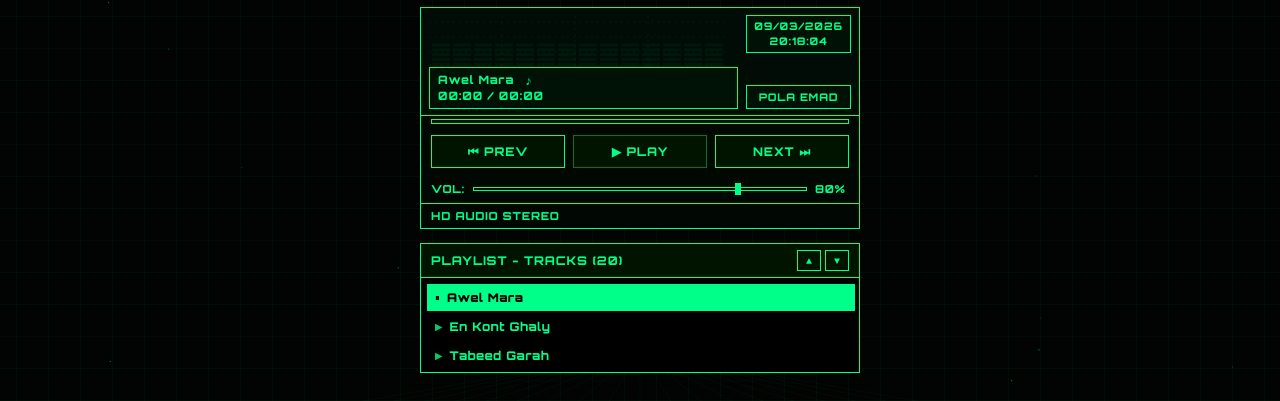
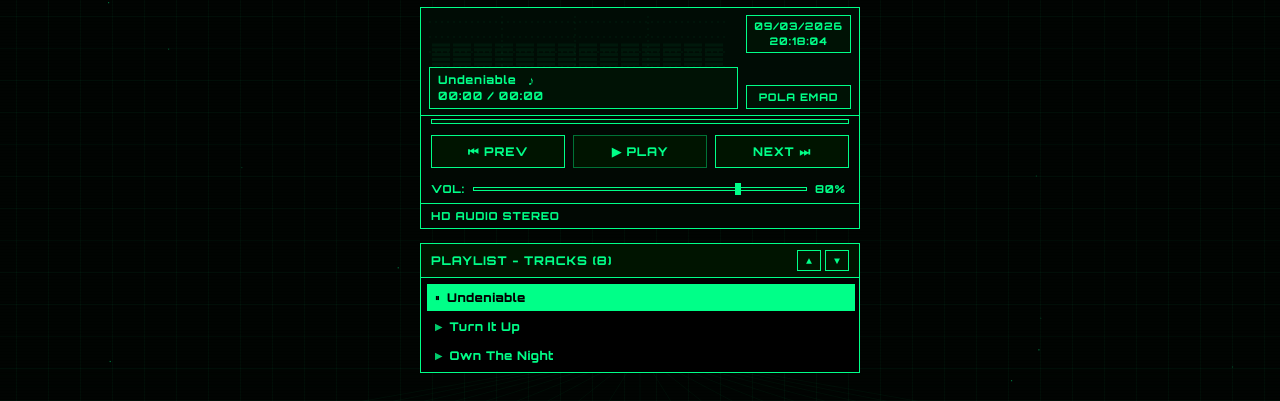
Before and after one commit to bolae700/RetroXat, a plain HTML site: page index.html in a window 1280 px wide. Shown: the part 208-609 px from the top of the page. Drawn offline with Linux system fonts and the light colour scheme.

Commit message:
Update index.html

```diff
--- a/index.html
+++ b/index.html
@@ -611,26 +611,15 @@ Favorites.init();
 // Audio Tracks (Add or edit song URLs directly here inside the code)
 // =========================================================================
 const tracks = [
-  { url: "https://audio.jukehost.co.uk/5ee755d6-40b0-11f1-a012-fa163edb0845", title: "Awel Mara" },
-  { url: "https://audio.jukehost.co.uk/57dbc729-40b0-11f1-a012-fa163edb0845", title: "En Kont Ghaly" },
-  { url: "https://audio.jukehost.co.uk/5a7f795f-40b0-11f1-a012-fa163edb0845", title: "Tabeed Garah" },
-  { url: "https://audio.jukehost.co.uk/5c7ed66a-40b0-11f1-a012-fa163edb0845", title: "Law" },
-  { url: "https://audio.jukehost.co.uk/56801fb4-40b0-11f1-a012-fa163edb0845", title: "Bahlm" },
-  { url: "https://audio.jukehost.co.uk/549779fd-40b0-11f1-a012-fa163edb0845", title: "Azaik" },
-  { url: "https://audio.jukehost.co.uk/5487685e-40b0-11f1-a012-fa163edb0845", title: "Bano" },
-  { url: "https://audio.jukehost.co.uk/582acc94-40b0-11f1-a012-fa163edb0845", title: "Einy" },
-  { url: "https://audio.jukehost.co.uk/577035af-40b0-11f1-a012-fa163edb0845", title: "Hagat" },
-  { url: "https://audio.jukehost.co.uk/57dbc729-40b0-11f1-a012-fa163edb0845", title: "Eskoti" },
-  { url: "https://audio.jukehost.co.uk/53a9b1e9-40b0-11f1-a012-fa163edb0845", title: "Ttghiri" },
-  { url: "https://audio.jukehost.co.uk/537d12a5-40b0-11f1-a012-fa163edb0845", title: "Ahbk Tany" },
-  { url: "https://audio.jukehost.co.uk/5c232bca-40b0-11f1-a012-fa163edb0845", title: "Nghna" },
-  { url: "https://audio.jukehost.co.uk/59ca8b09-40b0-11f1-a012-fa163edb0845", title: "Kol Elly Fat" },
-  { url: "https://audio.jukehost.co.uk/5cdca455-40b0-11f1-a012-fa163edb0845", title: "Kol Sana" },
-  { url: "https://audio.jukehost.co.uk/5caf1e44-40b0-11f1-a012-fa163edb0845", title: "Ylomo" },
-  { url: "https://audio.jukehost.co.uk/5a52c78e-40b0-11f1-a012-fa163edb0845", title: "Akhbark Eih" },
+  { url: "https://audio.jukehost.co.uk/01a068e8-220c-71dd-adde-636b668743d3", title: "Undeniable" },
+  { url: "https://audio.jukehost.co.uk/01a068e8-2203-73b0-9d4b-16c781e7fe02", title: "Turn It Up" },
+  { url: "https://audio.jukehost.co.uk/01a068e8-2179-72a6-8b2e-1c3ab63d9ffa", title: "Own The Night" },
+  { url: "https://audio.jukehost.co.uk/01a068e8-20fb-72a8-92ab-169d9838380a", title: "Move That" },
+  { url: "https://audio.jukehost.co.uk/01a068e8-21c4-71e1-a291-b6a3cc0b23b5", title: "Midnight Ride" },
+  { url: "https://audio.jukehost.co.uk/01a068e8-22e5-7146-bde3-bd1c30db7de2", title: "Forever and a Day" },
+  { url: "https://audio.jukehost.co.uk/01a068e8-21d9-731d-9b9a-20771ffc65d4", title: "Comme tourne le monde" },
   { url: "https://audio.jukehost.co.uk/01a066eb-6019-7287-8e19-efdd693a639a", title: "Rüzgârın Sesi" },
-  { url: "https://audio.jukehost.co.uk/01a066eb-6019-71de-b3ee-81f6bf6e1acf", title: "Gönül Yarası" },
-  { url: "https://audio.jukehost.co.uk/01a066eb-5ff9-7297-bf24-5bff1c0be210", title: "Yarım Kalan Şarkı" },
+
 ];
 
 let currentTrackIndex = 0;
```
